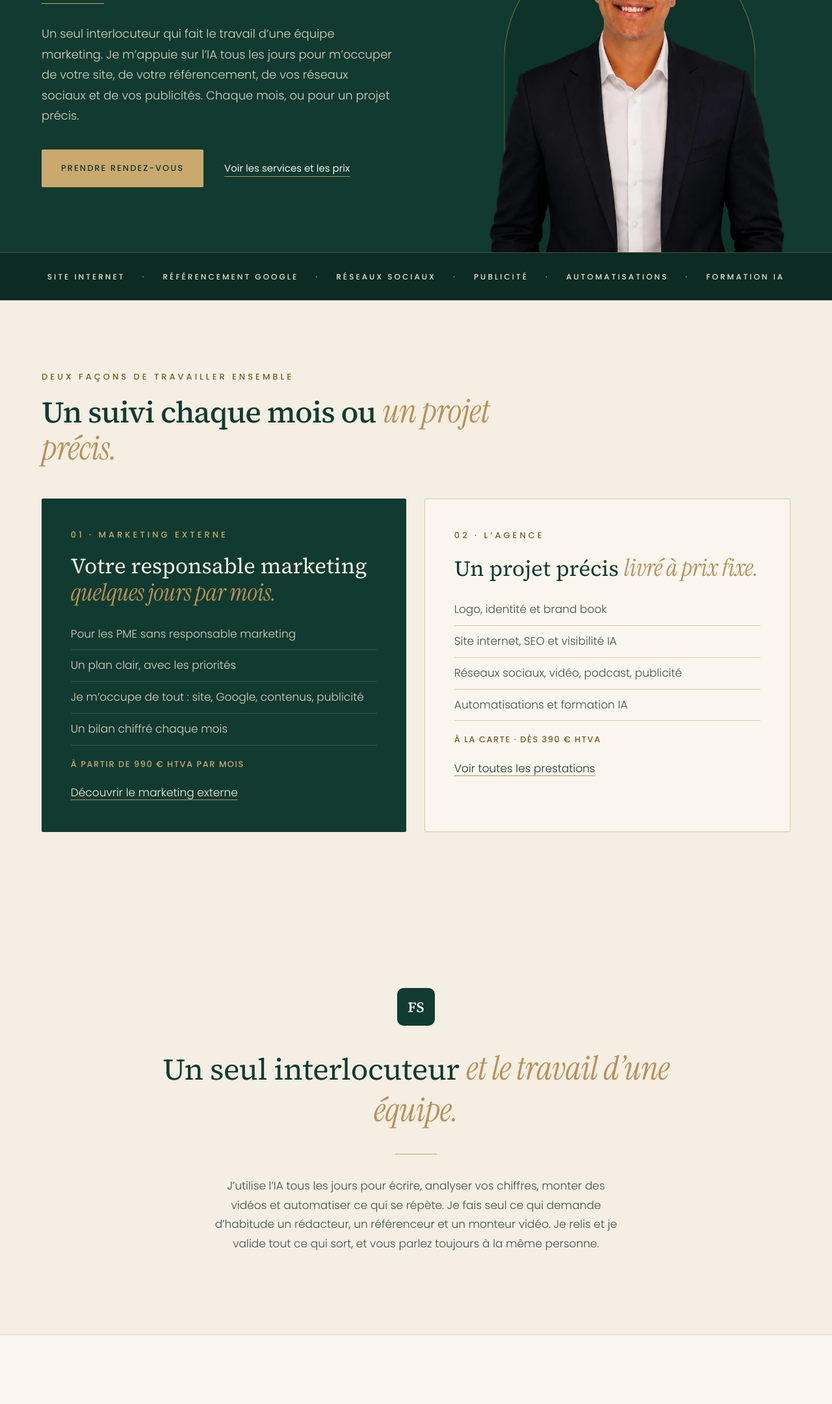
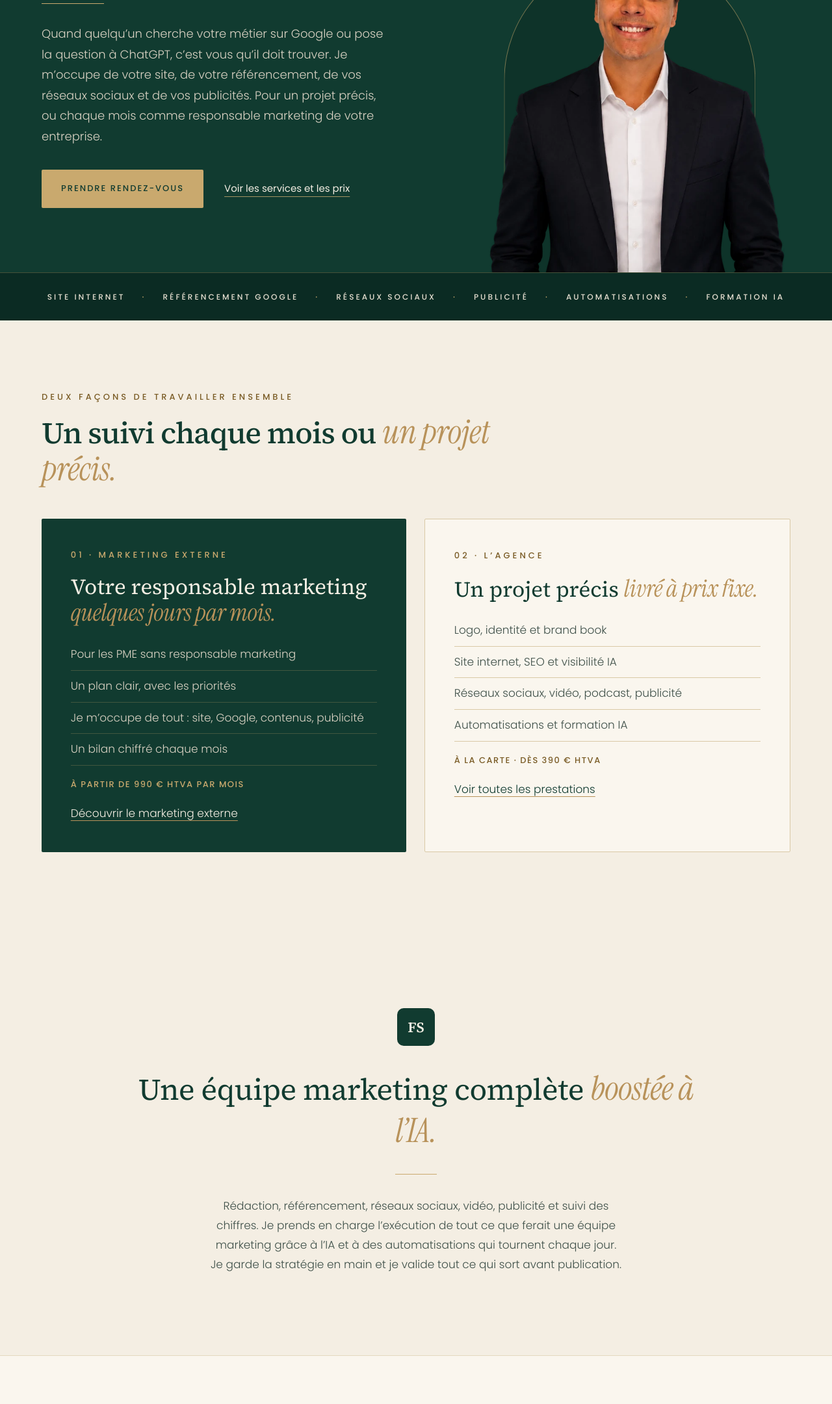
Before and after one commit to francois170602/francois170602.github.io, a plain HTML site: page index.html in a window 1280 px wide. Shown: the part 453-2613 px from the top of the page at 65% size. Drawn offline with Linux system fonts and the light colour scheme.

Commit message:
Add files via upload

```diff
--- a/index.html
+++ b/index.html
@@ -4,12 +4,12 @@
 <meta charset="utf-8">
 <meta name="viewport" content="width=device-width, initial-scale=1">
 <title>Responsable marketing externe pour PME à Liège | François Szmaj</title>
-<meta name="description" content="Responsable marketing externe à Liège pour PME. Un seul interlocuteur qui s’appuie sur l’IA pour faire le travail d’une équipe : site, Google, réseaux sociaux, publicité.">
+<meta name="description" content="Responsable marketing externe à Liège pour PME. L’exécution d’une équipe marketing complète boostée à l’IA : site, Google, réseaux sociaux, publicité.">
 <link rel="canonical" href="https://szmaj.be/">
 <meta property="og:type" content="website">
 <meta property="og:locale" content="fr_BE">
 <meta property="og:title" content="Responsable marketing externe pour PME à Liège | François Szmaj">
-<meta property="og:description" content="Responsable marketing externe à Liège pour PME. Un seul interlocuteur qui s’appuie sur l’IA pour faire le travail d’une équipe : site, Google, réseaux sociaux, publicité.">
+<meta property="og:description" content="Responsable marketing externe à Liège pour PME. L’exécution d’une équipe marketing complète boostée à l’IA : site, Google, réseaux sociaux, publicité.">
 <meta property="og:url" content="https://szmaj.be/">
 <meta property="og:image" content="https://szmaj.be/og.png">
 <meta name="theme-color" content="#113B30">
@@ -174,7 +174,7 @@ h1{font-size:clamp(40px,5vw,74px)!important;line-height:1.05!important}
 <div style="font-size: 13px; font-weight: 500; letter-spacing: 4px; color: #C9A96E">RESPONSABLE MARKETING EXTERNE · LIÈGE · BRUXELLES · MARRAKECH</div>
 <h1 style="margin: 0; font-family: 'Source Serif 4', serif; font-weight: 500; font-size: clamp(42px, 5.4vw, 76px); line-height: 1.05; letter-spacing: -1.5px; color: #F4EEE3">Le responsable marketing externe <em class="ac">des PME à Liège.</em></h1>
 <div style="width: 96px; height: 1px; background: #C9A96E"></div>
-<p style="margin: 0; max-width: 540px; font-size: 18px; color: #D9D2C3">Un seul interlocuteur qui fait le travail d’une équipe marketing. Je m’appuie sur l’IA tous les jours pour m’occuper de votre site, de votre référencement, de vos réseaux sociaux et de vos publicités. Chaque mois, ou pour un projet précis.</p>
+<p style="margin: 0; max-width: 540px; font-size: 18px; color: #D9D2C3">Quand quelqu’un cherche votre métier sur Google ou pose la question à ChatGPT, c’est vous qu’il doit trouver. Je m’occupe de votre site, de votre référencement, de vos réseaux sociaux et de vos publicités. Pour un projet précis, ou chaque mois comme responsable marketing de votre entreprise.</p>
 <div style="display: flex; flex-wrap: wrap; align-items: center; gap: 18px 32px; padding-top: 6px">
 <a class="btn-gold" href="/contact#rdv" style="background: #C9A96E; color: #113B30; text-decoration: none; font-size: 13px; font-weight: 500; letter-spacing: 2px; padding: 18px 30px; border-radius: 2px">PRENDRE RENDEZ-VOUS</a>
 <a href="/services" style="color: #F4EEE3; font-size: 15px; font-weight: 400; text-decoration: underline; text-decoration-color: rgba(201,169,110,0.8); text-underline-offset: 7px">Voir les services et les prix</a>
@@ -205,9 +205,9 @@ h1{font-size:clamp(40px,5vw,74px)!important;line-height:1.05!important}
 </section>
 <section style="max-width: 900px; margin: 0 auto; padding: clamp(63px, 10.42vw, 150px) var(--g) clamp(59px, 9.72vw, 140px); display: flex; flex-direction: column; align-items: center; gap: 34px; text-align: center">
 <div aria-hidden="true" style="width: 58px; height: 58px; border-radius: 10px; background: #113B30; display: flex; align-items: center; justify-content: center; font-family: 'Source Serif 4', serif; font-weight: 600; font-size: 22px; color: #F4EEE3">FS</div>
-<h2 style="margin: 0; font-family: 'Source Serif 4', serif; font-weight: 400; font-size: clamp(30px, 3.6vw, 48px); line-height: 1.25; letter-spacing: -0.5px; color: #113B30">Un seul interlocuteur <em class="ac">et le travail d’une équipe.</em></h2>
+<h2 style="margin: 0; font-family: 'Source Serif 4', serif; font-weight: 400; font-size: clamp(30px, 3.6vw, 48px); line-height: 1.25; letter-spacing: -0.5px; color: #113B30">Une équipe marketing complète <em class="ac">boostée à l’IA.</em></h2>
 <div style="width: 64px; height: 1px; background: #C9A96E"></div>
-<p style="margin: 0; max-width: 640px; color: #3F5049">J’utilise l’IA tous les jours pour écrire, analyser vos chiffres, monter des vidéos et automatiser ce qui se répète. Je fais seul ce qui demande d’habitude un rédacteur, un référenceur et un monteur vidéo. Je relis et je valide tout ce qui sort, et vous parlez toujours à la même personne.</p>
+<p style="margin: 0; max-width: 640px; color: #3F5049">Rédaction, référencement, réseaux sociaux, vidéo, publicité et suivi des chiffres. Je prends en charge l’exécution de tout ce que ferait une équipe marketing grâce à l’IA et à des automatisations qui tournent chaque jour. Je garde la stratégie en main et je valide tout ce qui sort avant publication.</p>
 </section>
 
 <section style="background: #FAF6EE; border-top: 1px solid #E4D8BF">
```
Also changed, not shown: agence.html (+4 -4 lines), creation-site-internet-liege.html (+1 -1 lines).
